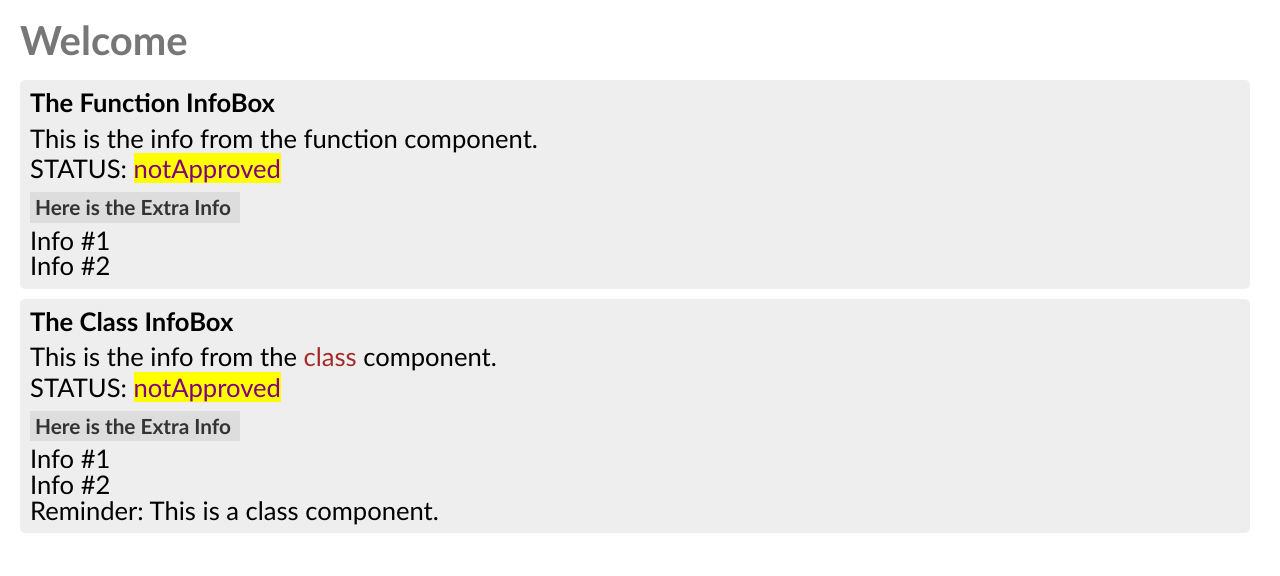
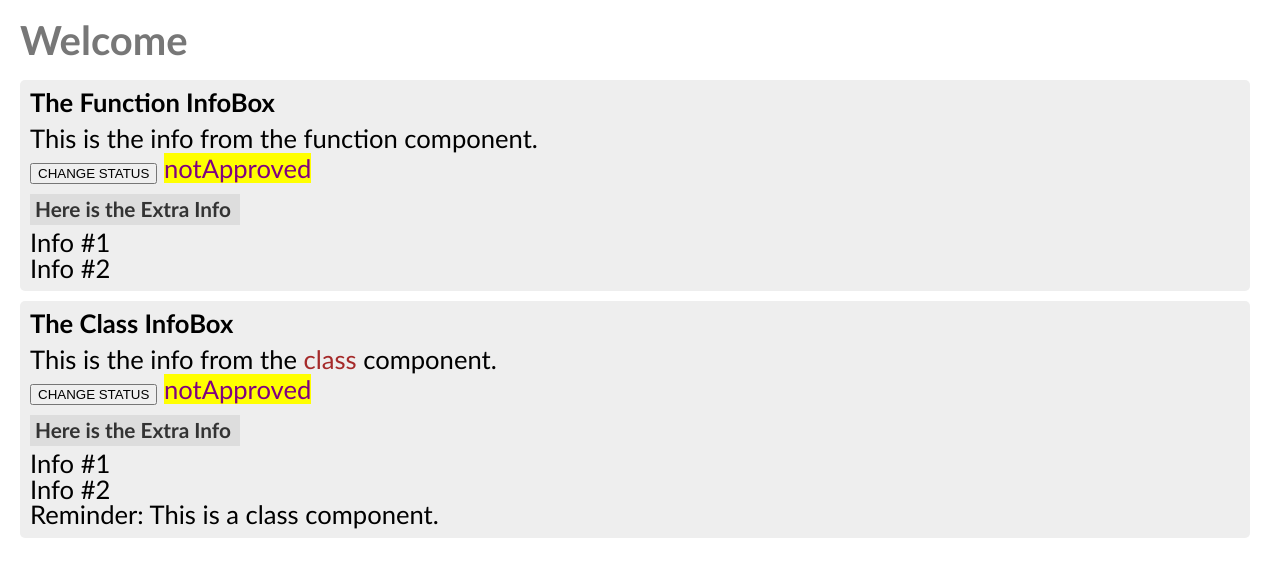
Before and after one commit to edwardtanguay/react-class-and-function-components, a React (Create React App) app: page / in a window 1280 px wide. Shown: the top 576 px of the page. Built offline with nearby package versions, Linux system fonts and the light colour scheme.

Commit message:
make both buttons work

```diff
--- a/src/components/ShowInfo.js
+++ b/src/components/ShowInfo.js
@@ -2,11 +2,16 @@ import { useState } from 'react';
 
 export const ShowInfo = ({ title, children }) => {
 	const [status, setStatus] = useState('notApproved');
+
+	const handleChangeStatus = () => {
+		setStatus(status === 'approved' ? 'notApproved' : 'approved');
+	}
+
 	return (
 		<div className="infoBox">
 			<div className="title">{title}</div>
 			<p>This is the info from the function component.</p>
-			<div className="status">STATUS: <span>{status}</span></div>
+			<div className="status"><button onClick={handleChangeStatus}>CHANGE STATUS</button> <span>{status}</span></div>
 			{children}
 		</div>
 	)
--- a/src/components/ShowInfoAsClass.js
+++ b/src/components/ShowInfoAsClass.js
@@ -7,12 +7,15 @@ export class ShowInfoAsClass extends Component {
 			status: 'notApproved'
 		};
 	}
+	handleChangeStatus = () => {
+		this.setState({status: this.state.status === 'approved' ? 'notApproved' : 'approved'});
+	}
 	render() {
 		return (
 			<div className="infoBox">
 				<div className="title">{this.props.title}</div>
 				<p>This is the info from the <strong>class</strong> component.</p>
-				<div className="status">STATUS: <span>{this.state.status}</span></div>
+			<div className="status"><button onClick={this.handleChangeStatus}>CHANGE STATUS</button> <span>{this.state.status}</span></div>
 				{this.props.children}
 			</div>
 		)
```
Also changed, not shown: dev/notes.txt.
